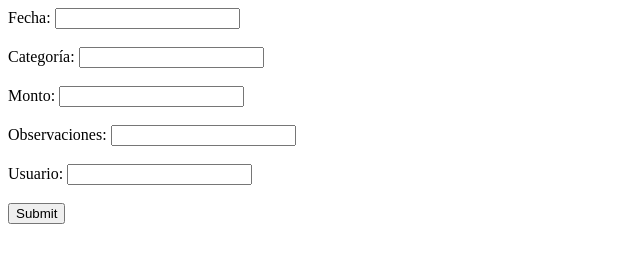
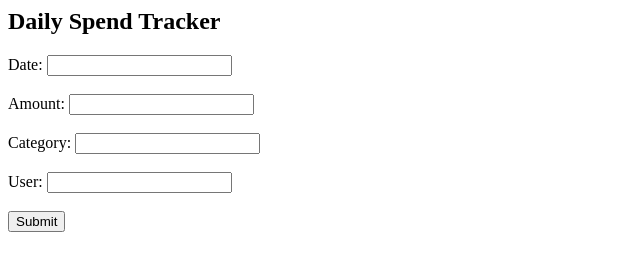
Before and after one commit to fmvaldezg/spending_app, a plain HTML site: page index.html in a window 1280 px wide. Shown: the whole page, without its empty margins (0-640 px from the left). Drawn offline with nearby package versions, Linux system fonts and the light colour scheme.

Commit message:
new html

```diff
--- a/index.html
+++ b/index.html
@@ -1,48 +1,42 @@
-<!DOCTYPE html>
 <html>
   <head>
     <script src="https://ajax.googleapis.com/ajax/libs/jquery/3.5.1/jquery.min.js"></script>
+  </head>
+  <body>
+    <h2>Daily Spend Tracker</h2>
+    <form id="form">
+      <label for="date">Date:</label>
+      <input type="text" id="date" name="date"><br><br>
+      <label for="amount">Amount:</label>
+      <input type="text" id="amount" name="amount"><br><br>
+      <label for="category">Category:</label>
+      <input type="text" id="category" name="category"><br><br>
+      <label for="user">User:</label>
+      <input type="text" id="user" name="user"><br><br>
+      <input type="submit" value="Submit">
+    </form>
+    <p id="message"></p>
     <script>
-      function submitForm() {
-        var fecha = $("#fecha").val();
-        var categoria = $("#categoria").val();
-        var monto = $("#monto").val();
-        var observaciones = $("#observaciones").val();
-        var usuario = $("#usuario").val();
-
+      $('#form').submit(function(event){
+        event.preventDefault();
+        var date = $('#date').val();
+        var amount = $('#amount').val();
+        var category = $('#category').val();
+        var user = $('#user').val();
         $.ajax({
-          url: "https://script.google.com/macros/s/1_DrHU9UxLziwywXSBDwsiGTTmsjHu_iOE1l0lf8K5rGPuE9sJ6d6FJTx/exec",
+          url: "https://script.google.com/macros/s/{SCRIPT_ID}/exec",
           type: "post",
           data: {
-            "fecha": fecha,
-            "categoria": categoria,
-            "monto": monto,
-            "observaciones": observaciones,
-            "usuario": usuario
+            "date": date,
+            "amount": amount,
+            "category": category,
+            "user": user
           },
-          success: function(response) {
-            console.log("Data submitted successfully.");
-          },
-          error: function(error) {
-            console.error("Error submitting data.");
+          success: function(response){
+            $('#message').text('Data submitted successfully.');
           }
         });
-      }
+      });
     </script>
-  </head>
-  <body>
-    <form>
-      <label for="fecha">Fecha:</label>
-      <input type="text" id="fecha" name="fecha"><br><br>
-      <label for="categoria">Categoría:</label>
-      <input type="text" id="categoria" name="categoria"><br><br>
-      <label for="monto">Monto:</label>
-      <input type="text" id="monto" name="monto"><br><br>
-      <label for="observaciones">Observaciones:</label>
-      <input type="text" id="observaciones" name="observaciones"><br><br>
-      <label for="usuario">Usuario:</label>
-      <input type="text" id="usuario" name="usuario"><br><br>
-      <input type="button" value="Submit" onclick="submitForm()">
-    </form>
   </body>
 </html>
```
